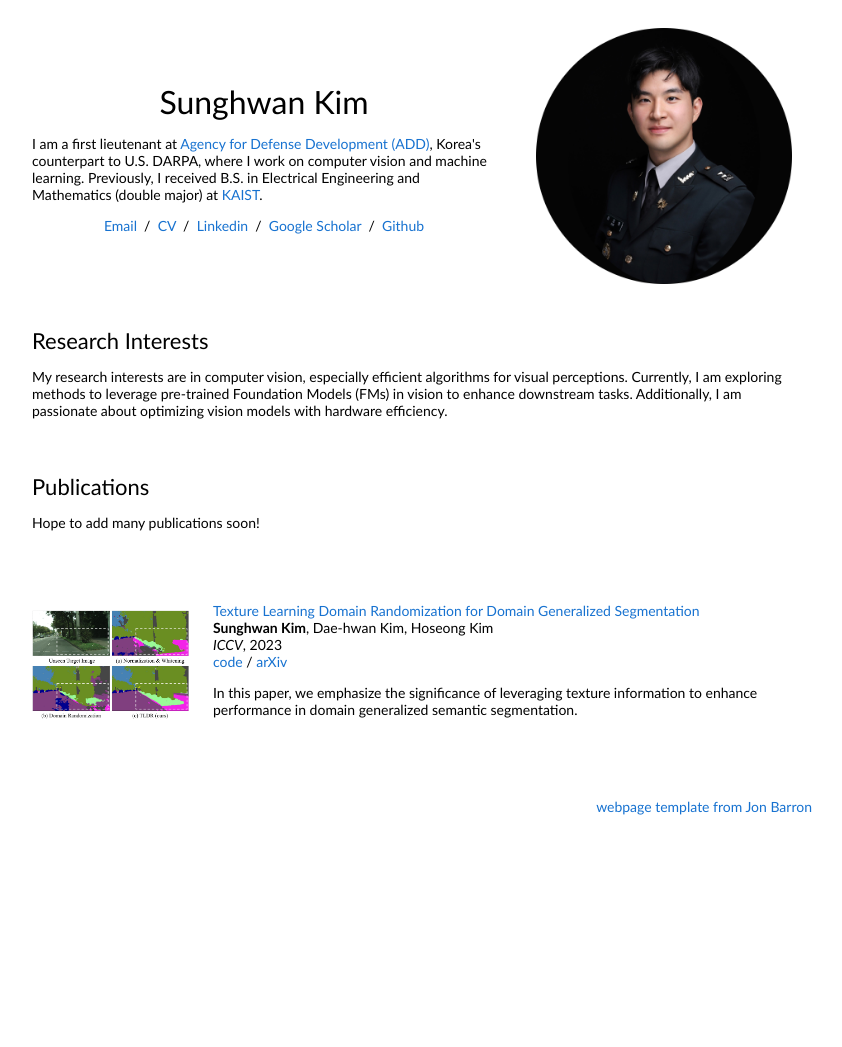
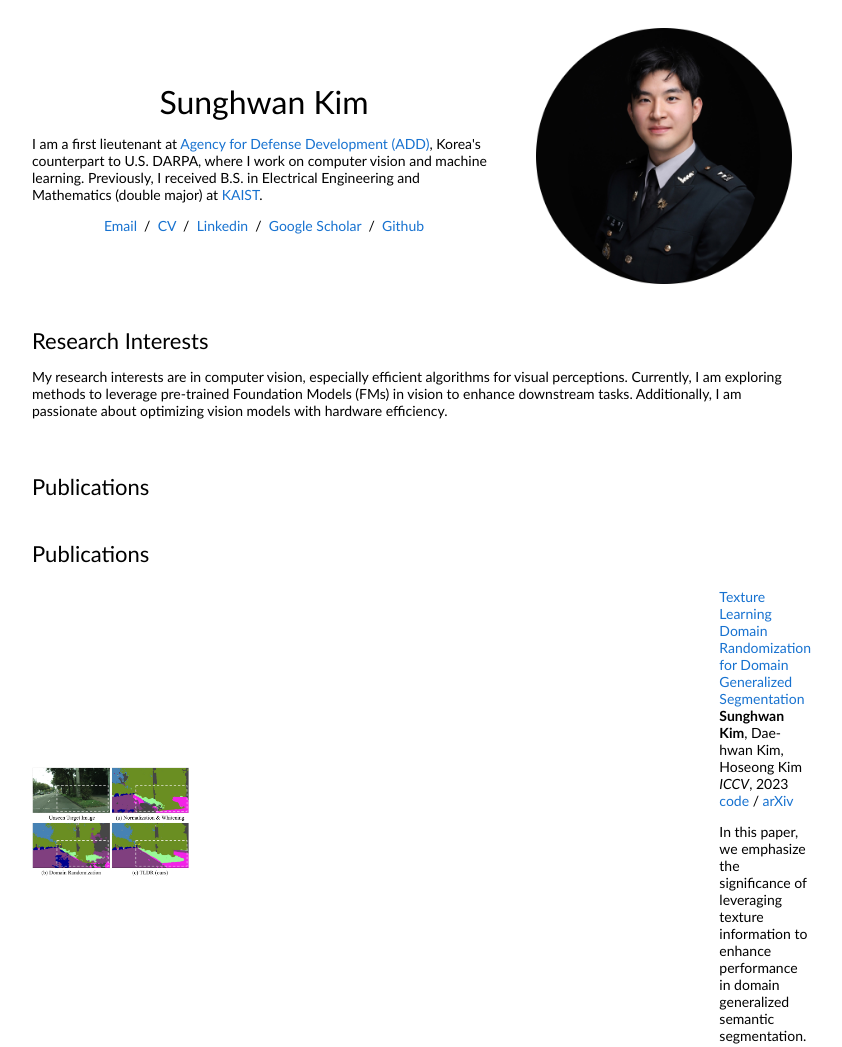
Before and after one commit to ssssshwan/ssssshwan.github.io, a plain HTML site: page index.html in a window 1280 px wide. Shown: the top 1047 px of the page, without its empty margins (228-1070 px from the left). Before the commit the page ends 836 px from the top, so only its background shows below. Drawn offline with Linux system fonts and the light colour scheme.

Commit message:
Update index.html

```diff
--- a/index.html
+++ b/index.html
@@ -51,13 +51,14 @@
           <tr>
             <td style="padding:20px;width:100%;vertical-align:middle">
               <heading>Publications</heading>
-	      <p>
-               	Hope to add many publications soon!
-              </p>
             </td>
           </tr>
         </tbody></table>
+
         <table style="width:100%;border:0px;border-spacing:0px;border-collapse:separate;margin-right:auto;margin-left:auto;"><tbody>
+	    <td style="padding:20px;width:100%;vertical-align:middle">
+              <heading>Publications</heading>
+            </td>
 	     <tr>
               <td style="padding:20px;width:25%;vertical-align:middle">
                 <img src="images/TLDR.jpg" alt="safs_small" width="160" height="160" style="border-style: none">
```
